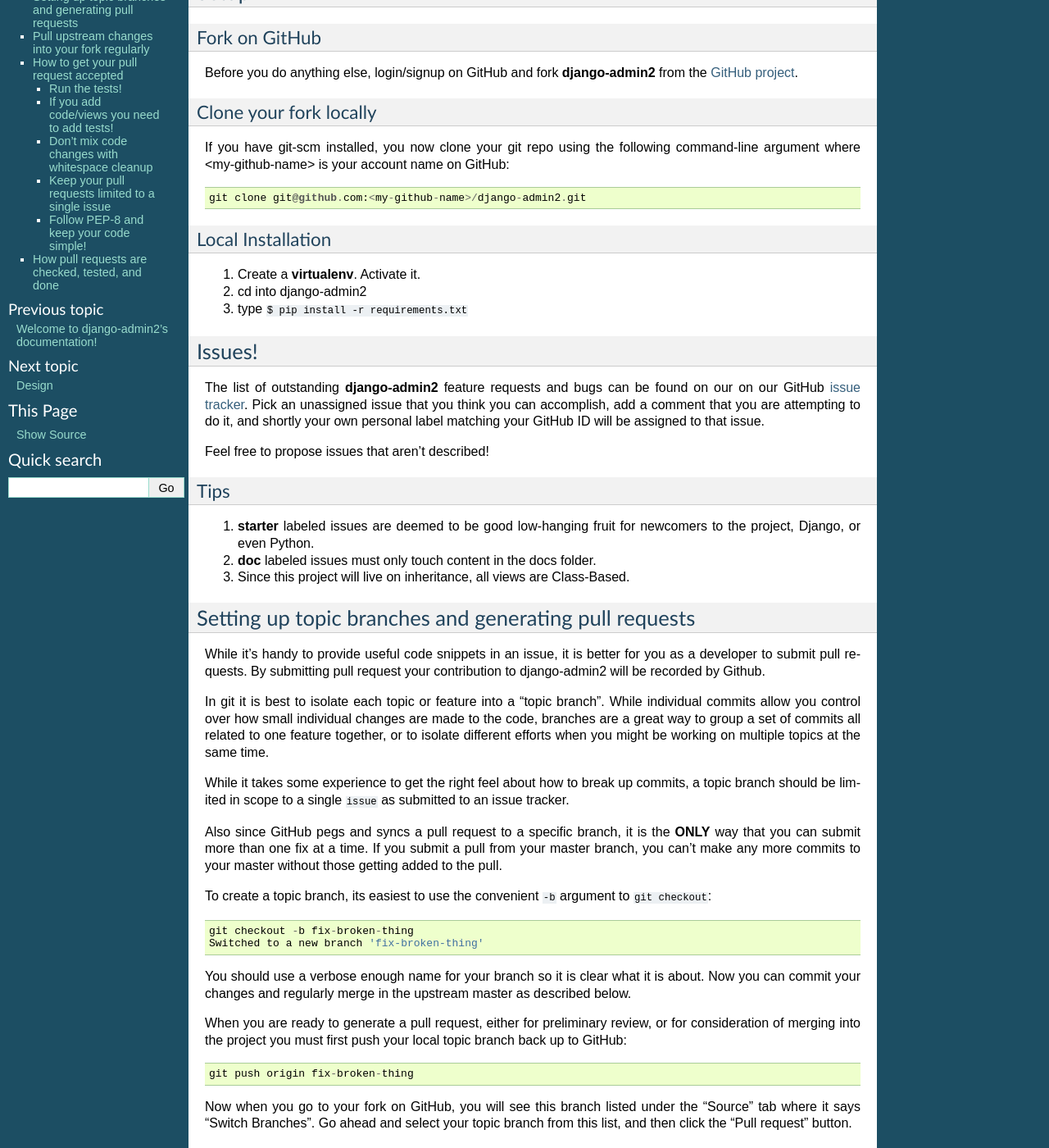
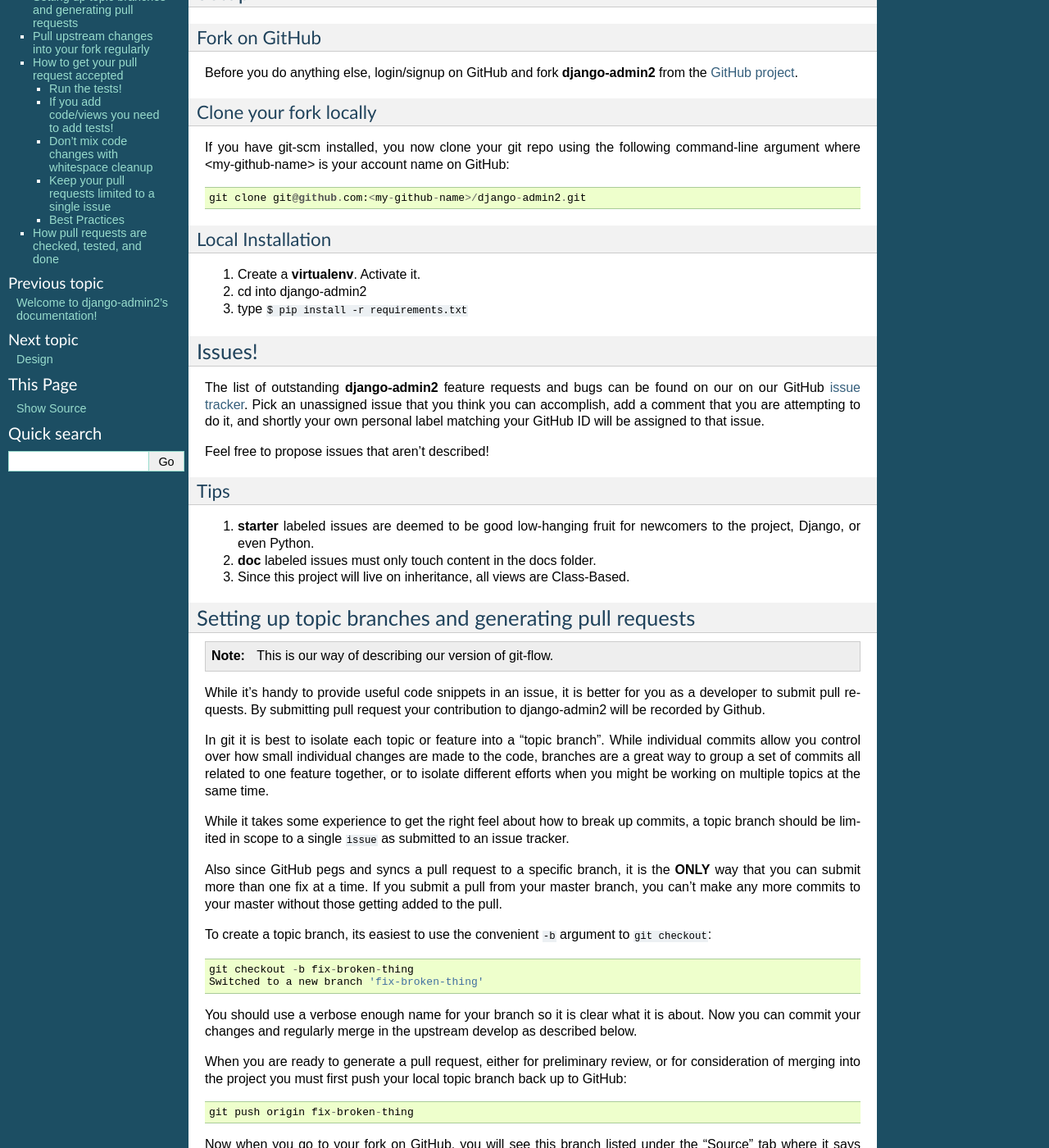
Before and after one commit to jazzband/django-admin2, a Sphinx documentation site: the page built from docs/contributing.rst, in a window 1280 px wide and 1400 px high, scrolled down 214 px. Shown: the whole window at 82% size. Built offline with Sphinx 7.4.7, drawn with Linux system fonts in a browser that asks for light colours; some of the changed text lies outside the part shown.

Commit message:
Match master to develop

```diff
--- a/docs/contributing.rst
+++ b/docs/contributing.rst
@@ -46,6 +46,8 @@
 Setting up topic branches and generating pull requests
 ======================================================
 
+.. note:: This is our way of describing our version of git-flow.
+
 While it's handy to provide useful code snippets in an issue, it is better for
 you as a developer to submit pull requests. By submitting pull request your
 contribution to django-admin2 will be recorded by Github.
@@ -72,7 +74,7 @@
 
 You should use a verbose enough name for your branch so it is clear what it is
 about.  Now you can commit your changes and regularly merge in the upstream
-master as described below.
+develop as described below.
 
 When you are ready to generate a pull request, either for preliminary review,
 or for consideration of merging into the project you must first push your local
@@ -101,16 +103,16 @@
 
 To pull in upstream changes::
 
-    git remote add upstream https://github.com/pydanny/django-admin2.git
+    git remote add upstream https://github.com/twoscoops/django-admin2.git
     git fetch upstream
 
 Check the log to be sure that you actually want the changes, before merging::
 
-    git log upstream/master
+    git log upstream/develop
 
 Then merge the changes that you fetched::
 
-    git merge upstream/master
+    git merge upstream/develop
 
 For more info, see http://help.github.com/fork-a-repo/
 
@@ -151,10 +153,10 @@
 #. If you are fixing a view don't '*cleanup*' unrelated views. That cleanup belongs in another pull request.
 #. Changing permissions on a file should be in its own pull request with explicit reasons why.
 
-Follow PEP-8 and keep your code simple!
----------------------------------------
+Best Practices
+--------------
 
-Memorize the Zen of Python::
+Follow PEP-0008 and memorize the Zen of Python::
 
     >>> python -c 'import this'
 
@@ -165,6 +167,11 @@
 * `package` instead of `pkg`
 * `grid` instead of `g`
 * `my_function_that_does_things` instead of `mftdt`
+
+As much as possible, we follow the advice of the `Two Scoops of Django`_ book. Periodically the book will be referenced either for best practices or as a blunt object by the project lead in order to end bike-shedding.
+
+.. _`Two Scoops of Django`: https://2scoops.org
+
 
 How pull requests are checked, tested, and done
 ===============================================
@@ -181,11 +188,11 @@
 
 We finish with a non-fastforward merge (to preserve the branch history) and push to GitHub::
 
-    git checkout master
+    git checkout develop
     git merge --no-ff <branch-name>
-    git push upstream master
+    git push upstream develop
 
 .. _installation: install.html
-.. _GitHub project: https://github.com/pydanny/django-admin2
-.. _issue tracker: https://github.com/pydanny/django-admin2/issues
+.. _GitHub project: https://github.com/twoscoops/django-admin2
+.. _issue tracker: https://github.com/twoscoops/django-admin2/issues
 .. _pydanny: http://pydanny.com
```
